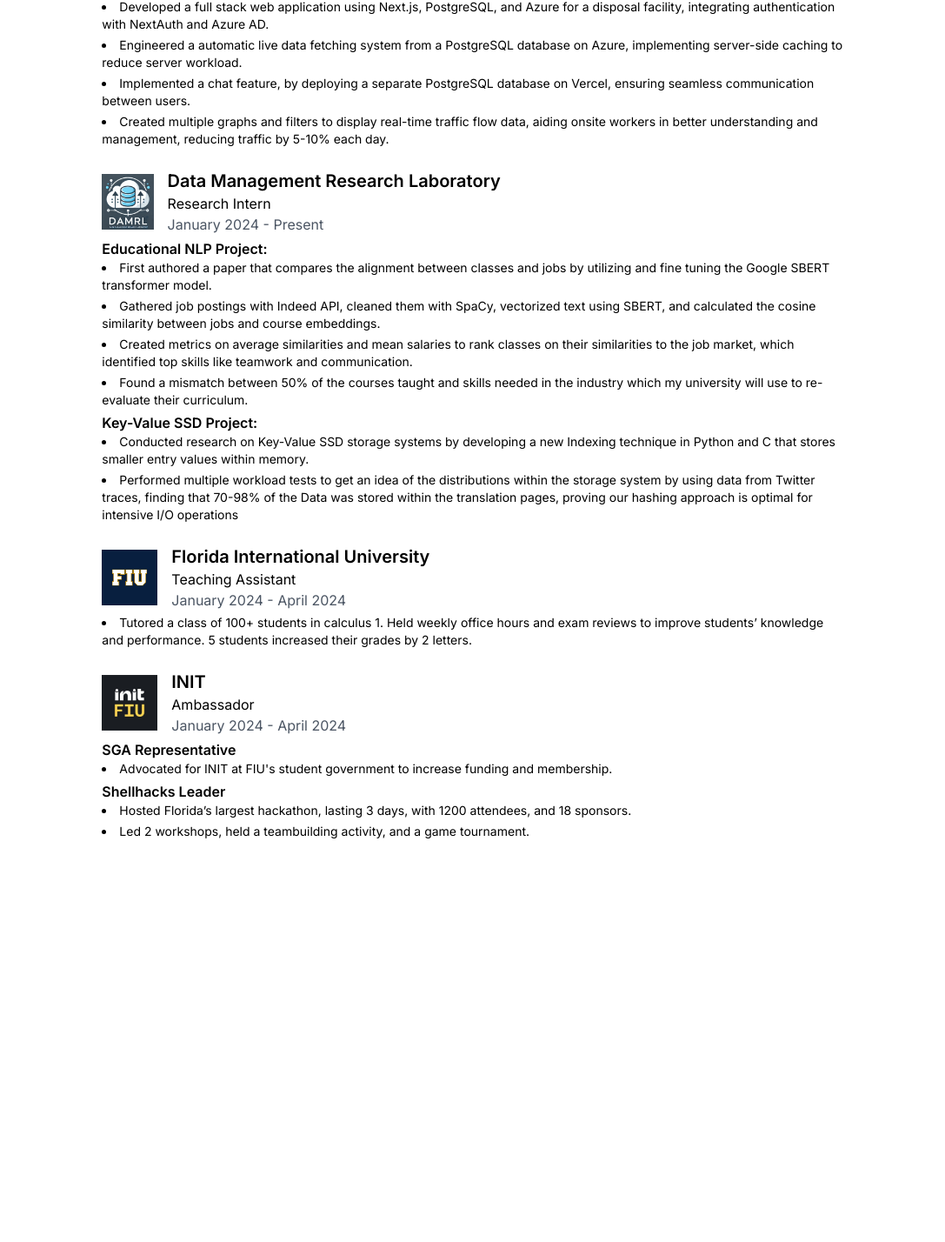
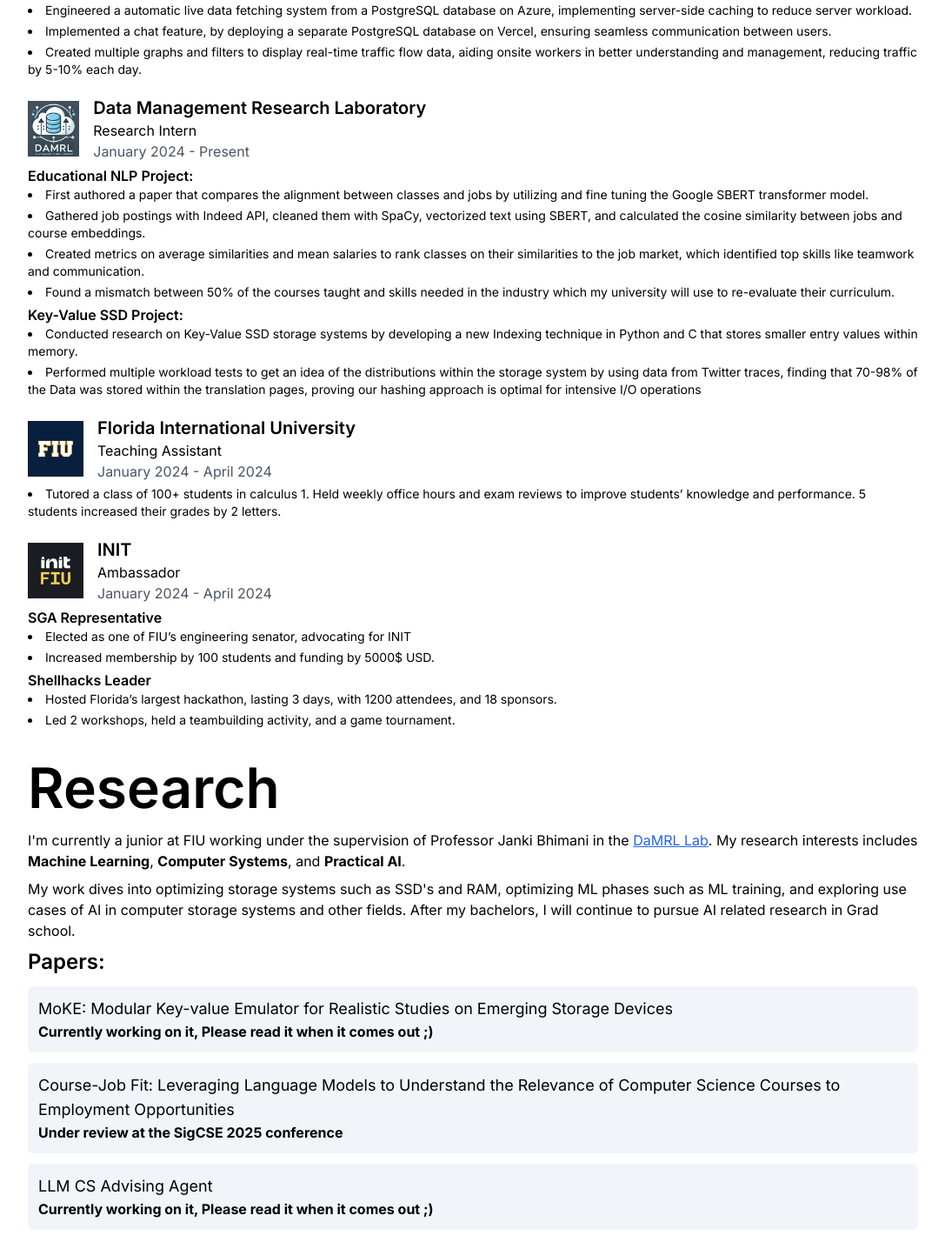
Before and after one commit to chriskverne/Portfolio-website, a Next.js app: page / in a window 1280 px wide. Shown: the part 518-1946 px from the top of the page at 87% size, without its empty margins (96-1183 px from the left). Before the commit the page ends 1508 px from the top, so only its background shows below. Built offline with nearby package versions, Linux system fonts and the light colour scheme.

Commit message:
research experience, contact information, styling changes

```diff
--- /dev/null
+++ b/app/components/ContactForm.tsx
@@ -0,0 +1,9 @@
+import React from 'react'
+
+const ContactForm = () => {
+  return (
+    <div>ContactForm</div>
+  )
+}
+
+export default ContactForm
--- a/app/components/ContactMe.tsx
+++ b/app/components/ContactMe.tsx
@@ -0,0 +1,48 @@
+import React from 'react'
+import Title from './Title'
+import { FaLinkedin, FaGithub } from "react-icons/fa";
+import { TbMailFilled } from "react-icons/tb";
+import Link from 'next/link'
+
+const ContactMe = () => {
+  return (
+    <div className='flex justify-center mt-4 mb-4'>
+      <div className='flex space-x-10'>
+        <Link href={'https://www.linkedin.com/in/christopher-lukas-kverne-95baa1249/'} target="_blank">
+          <FaLinkedin style={iconStyle} />
+        </Link>
+
+        <Link href={'https://github.com/chriskverne'} target="_blank">
+          <FaGithub style={iconStyle} />
+        </Link>
+
+        <Link href={'mailto:chris.kverne@gmail.com'} target="_blank">
+          <TbMailFilled style={iconStyle} />
+        </Link>
+
+      </div>
+
+      <style jsx>{`
+        .flex {
+          display: flex;
+        }
+        .flex :global(svg) {
+          font-size: 2rem;
+          transition: transform 0.3s ease, color 0.3s ease;
+        }
+        .flex :global(svg:hover) {
+          transform: scale(1.2);
+          color: #0077b5;
+        }
+      `}
+      </style>
+    </div>
+  )
+}
+
+const iconStyle = {
+  fontSize: '3rem',
+  transition: 'transform 0.3s ease, color 0.3s ease',
+};
+
+export default ContactMe
--- a/app/components/Experience.tsx
+++ b/app/components/Experience.tsx
@@ -3,8 +3,7 @@ import React from 'react';
 const Experience = ({ job }) => {
   const { company, imgURL, title, startDate, endDate, subSections } = job;
   return (
-    <div className='flex justify-center mb-5'>
-      <div className=" border-gray-200 w-4/6">
+      <div className='mb-5'>
         <div className="flex items-center">
           <img src={imgURL} alt={`${company} logo`} className="h-16 mr-4" />
           <div>
@@ -24,7 +23,6 @@ const Experience = ({ job }) => {
           </div>
         ))}
       </div>
-    </div>
   );
 };
 
--- a/app/components/Experiences.tsx
+++ b/app/components/Experiences.tsx
@@ -1,5 +1,6 @@
 import React from 'react'
 import Experience from './Experience'
+import Title from './Title'
 
 const Experiences = () => {
   const experience1 = {
@@ -68,7 +69,8 @@ const Experiences = () => {
     subSections : [
         { subTitle: 'SGA Representative',
           description: [
-            "Advocated for INIT at FIU's student government to increase funding and membership."
+            "Elected as one of FIU’s engineering senator, advocating for INIT",
+            "Increased membership by 100 students and funding by 5000$ USD."
           ]
         }, { subTitle: 'Shellhacks Leader',
           description: [
@@ -79,18 +81,24 @@ const Experiences = () => {
     ]
   }
 
+  const experiences = [experience1, experience2, experience3, experience4];
+
 
   return (
-    <div className='mt-5'>
-      <div className='ml-[10%]'>
-        <h1 className='text-[4rem] font-semibold'>Experience</h1>
+    <div className=''>
+
+      <div className='flex flex-col items-center'>
+        <div className='w-4/5'>
+          <Title title={"Experience"} />
+        </div>
+
+        <div className=' w-4/5'>
+          {experiences.map((experience, i) => (
+            <Experience key={i} job={experience} />
+          ))}
+        </div>
       </div>
-      <div className='mt-5'>
-        <Experience job={experience1} />
-        <Experience job={experience2} />
-        <Experience job={experience3} />
-        <Experience job={experience4} />
-      </div>
+
     </div>
   )
 }
--- /dev/null
+++ b/app/components/Paper.tsx
@@ -0,0 +1,34 @@
+import Link from 'next/link'
+import React from 'react'
+
+const Paper = ({paper}) => {
+  return (
+    <div className='mt-3 bg-slate-100 p-3 rounded-md'>
+      <p className='text-lg'>{paper.title}</p>
+      {paper.isPublished && (
+        <div>
+          <p className='text-green-500 font-bold'>Published here: </p>
+          <Link href={paper.link} />
+        </div>
+      )}
+
+      {paper.underReview && (
+        <p className=' font-bold'>Under review at the {paper.conference} conference</p>
+      )}
+
+      {paper.workingOn && (
+        <p className=' font-bold '>Currently working on it, Please read it when it comes out ;)</p>
+      )}
+
+      <div>
+        {paper.description.map((desc, index) =>(
+          <div key={index}>
+            <p>{desc}</p>
+          </div>
+        ))}
+      </div>
+    </div>
+  )
+}
+
+export default Paper
--- /dev/null
+++ b/app/components/Research.tsx
@@ -0,0 +1,64 @@
+import React from 'react'
+import Title from './Title'
+import Paper from './Paper'
+import Link from 'next/link'
+
+const paper1 = {
+    title: 'MoKE: Modular Key-value Emulator for Realistic Studies on Emerging Storage Devices',
+    description: [
+        //'Developed and implemented a new Hash based Indexing technique for Key Value storage systems',
+        //'Ran experiments on our Linux servers with workloads from Twitter traces'
+    ],
+    conference: null,
+    link: null,
+    isPublished: false,
+    underReview: false,
+    workingOn: true
+}
+
+const paper2 = {
+    title: "Course-Job Fit: Leveraging Language Models to Understand the Relevance of Computer Science Courses to Employment Opportunities",
+    description: [
+        ''
+    ],
+    conference: 'SigCSE 2025',
+    link: null,
+    isPublished: false,
+    underReview: true,
+    workingOn: false
+}
+
+const paper3 = {
+    title: "LLM CS Advising Agent",
+    description: [
+        ''
+    ],
+    conference: null,
+    link: null,
+    isPublished: false,
+    underReview: false,
+    workingOn: true
+}
+
+const Research = () => {
+  return (
+    <div>
+      <div className='flex flex-col items-center'>
+        <div className='w-4/5'>
+          <Title title={"Research"} />
+        </div>
+        <div className='w-4/5'>
+            <p>I'm currently a junior at FIU working under the supervision of Professor Janki Bhimani in the <Link className='text-blue-600 underline' href={'https://damrl.cis.fiu.edu/'} target='_blank'>DaMRL Lab</Link>. My research interests includes <b>Machine Learning</b>, <b>Computer Systems</b>, and <b>Practical AI</b>.</p>
+            <p className='mt-2'>My work dives into optimizing storage systems such as SSD's and RAM, optimizing ML phases such as ML training, and exploring use cases of AI in computer storage systems and other fields. After my bachelors, I will continue to pursue AI related research in Grad school.</p>
+            <p className='font-semibold text-2xl mt-2'>Papers:</p>
+            <Paper paper={paper1} />
+            <Paper paper={paper2} />
+            <Paper paper={paper3} />
+        </div>
+      </div>
+
+    </div>
+  )
+}
+
+export default Research
--- /dev/null
+++ b/app/components/Title.tsx
@@ -0,0 +1,11 @@
+import React from 'react'
+
+const Title = ({title}) => {
+  return (
+    <div className=''>
+      <h1 className='text-[4rem] font-semibold'>{title}</h1>
+    </div>
+  )
+}
+
+export default Title
--- a/app/page.tsx
+++ b/app/page.tsx
@@ -4,6 +4,8 @@ import React from 'react';
 import NavBar from './components/NavBar';
 import About from './components/About';
 import Experience from './components/Experiences';
+import Research from './components/Research';
+import ContactMe from './components/ContactMe';
 
 export default function Home() {
   return (
@@ -11,6 +13,8 @@ export default function Home() {
       <NavBar />
       {/*<About />*/}
       <Experience />
+      <Research />
+      <ContactMe />
     </main>
   );
 }
--- a/package.json
+++ b/package.json
@@ -12,6 +12,7 @@
     "next": "14.2.5",
     "react": "^18",
     "react-dom": "^18",
+    "react-icons": "^5.2.1",
     "typewriter-effect": "^2.21.0",
     "vercel": "^35.2.3"
   },
```
Also changed, not shown: 2 other files (tests, documents, lock files or other folders).
